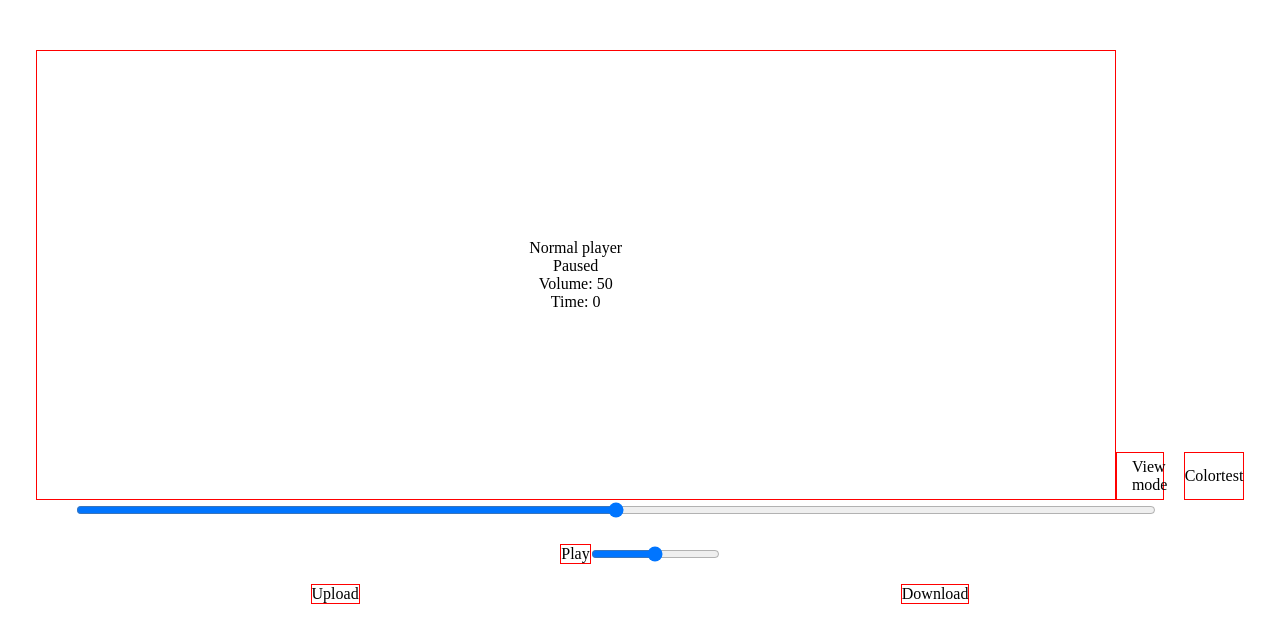
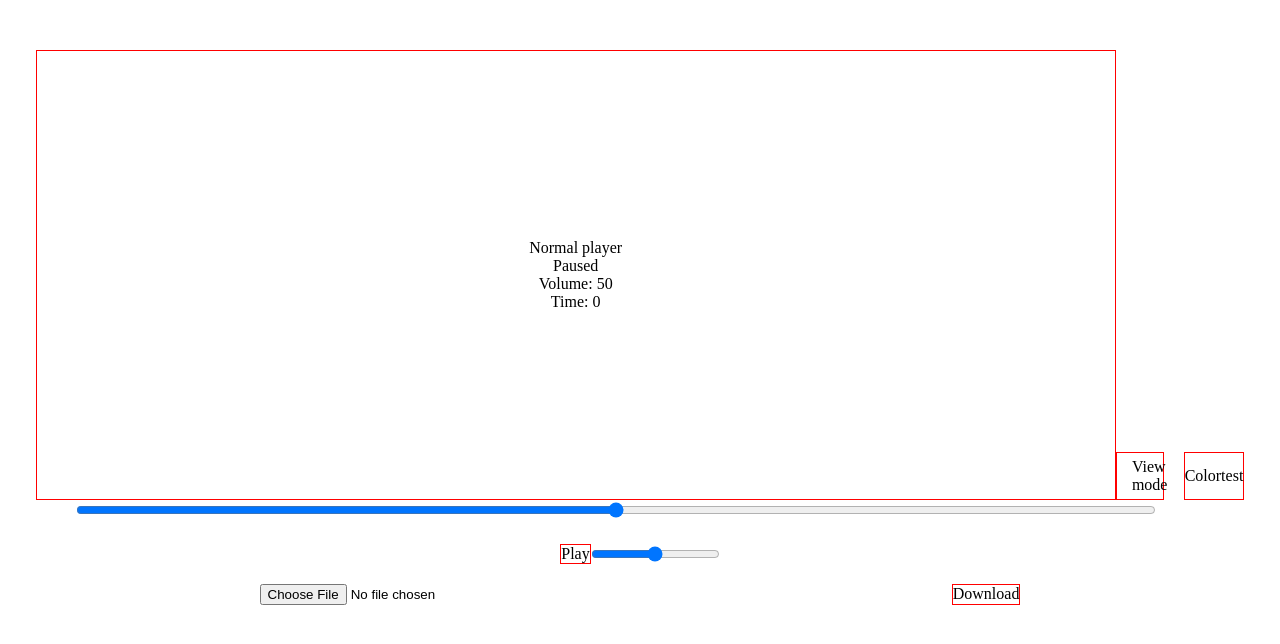
Before and after one commit to Sylver2k/ColorVision, a React (Create React App) app: page / in a window 1280 px wide. Shown: the top 644 px of the page. Built offline with nearby package versions, Linux system fonts and the light colour scheme.

Commit message:
Upload Files from Local Storage

```diff
--- a/package.json
+++ b/package.json
@@ -10,6 +10,11 @@
     "@types/node": "^16.18.3",
     "@types/react": "^18.0.24",
     "@types/react-dom": "^18.0.8",
+    "axios": "^1.2.1",
+    "cors": "^2.8.5",
+    "express": "^4.18.2",
+    "multer": "^1.4.5-lts.1",
+    "nodemon": "^2.0.20",
     "react": "^18.2.0",
     "react-dom": "^18.2.0",
     "react-router": "^6.4.3",
--- a/src/components/UploadBtn/UploadBtn.tsx
+++ b/src/components/UploadBtn/UploadBtn.tsx
@@ -1,24 +1,22 @@
-import './uploadbtn.css';
 import UploadBtnProps from 'interfaces/UploadBtnProps';
+import React from "react";
 
 /**
  * The user can upload their own video
- * @param setSelectedFile sets the state when a files was uploaded
+ * @param setSelectedFile sets the state when  files were uploaded
+ * @returns upload button
+ */
+/**
+ * The user can upload their own video
+ * @param setSelectedFile sets the state when  files were uploaded
  * @returns upload button
  */
 function UploadBtn({ setSelectedFile }: UploadBtnProps) {
-  const uploadFile = () => {
-    const uploadedFile: string = '';
-    /**
-     * TODO: Upload file implementation
-     */
-    setSelectedFile(uploadedFile);
-  };
-  return (
-    <div className="upload" onClick={uploadFile}>
-      Upload
-    </div>
-  );
+
+    return (
+        <input type="file" className="upload" onChange={(event:any) => {setSelectedFile(URL.createObjectURL(event.target.files[0]))}}>
+        </input>
+    )
 }
 
 export default UploadBtn;
```
Also changed, not shown: 1 other file (tests, documents, lock files or other folders).
